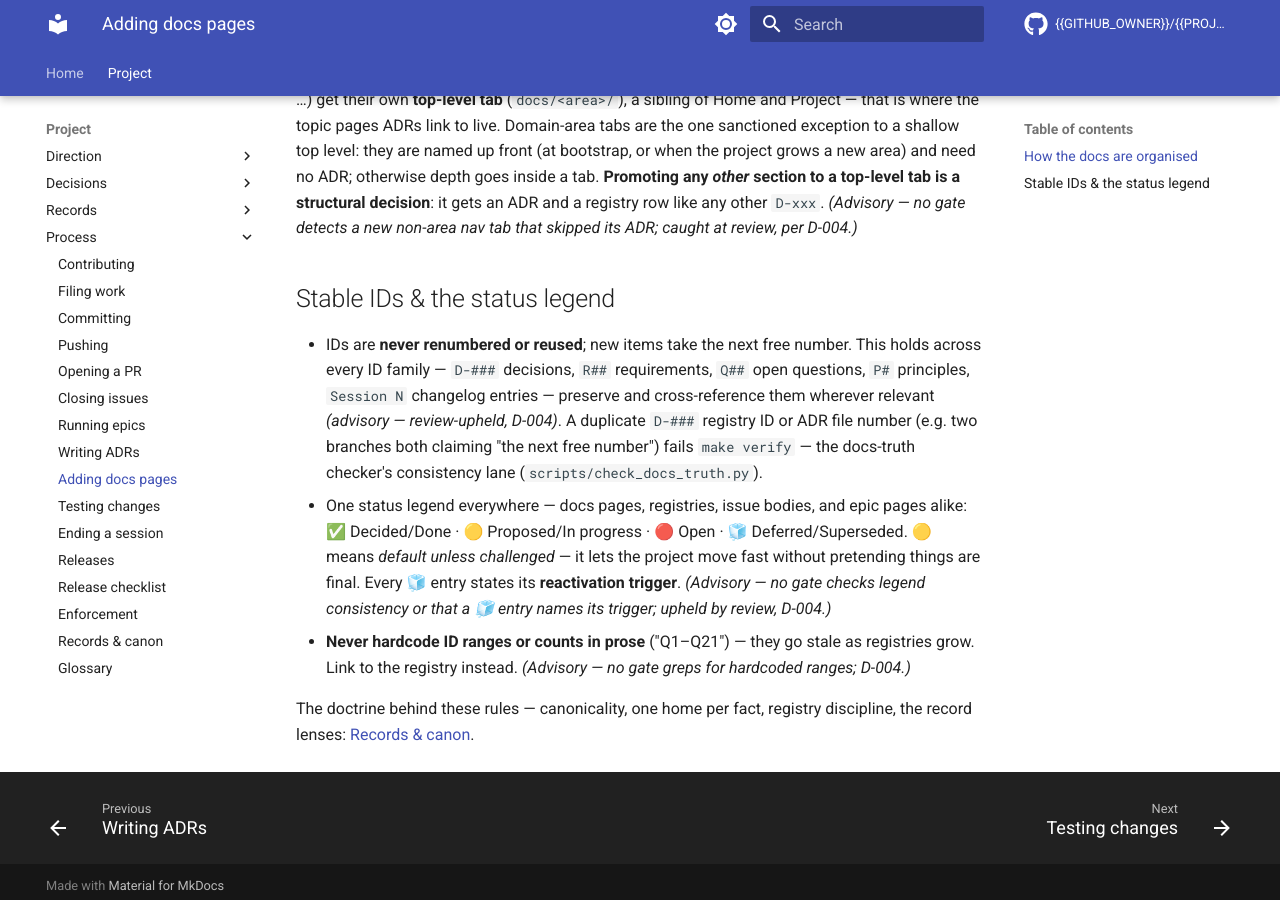
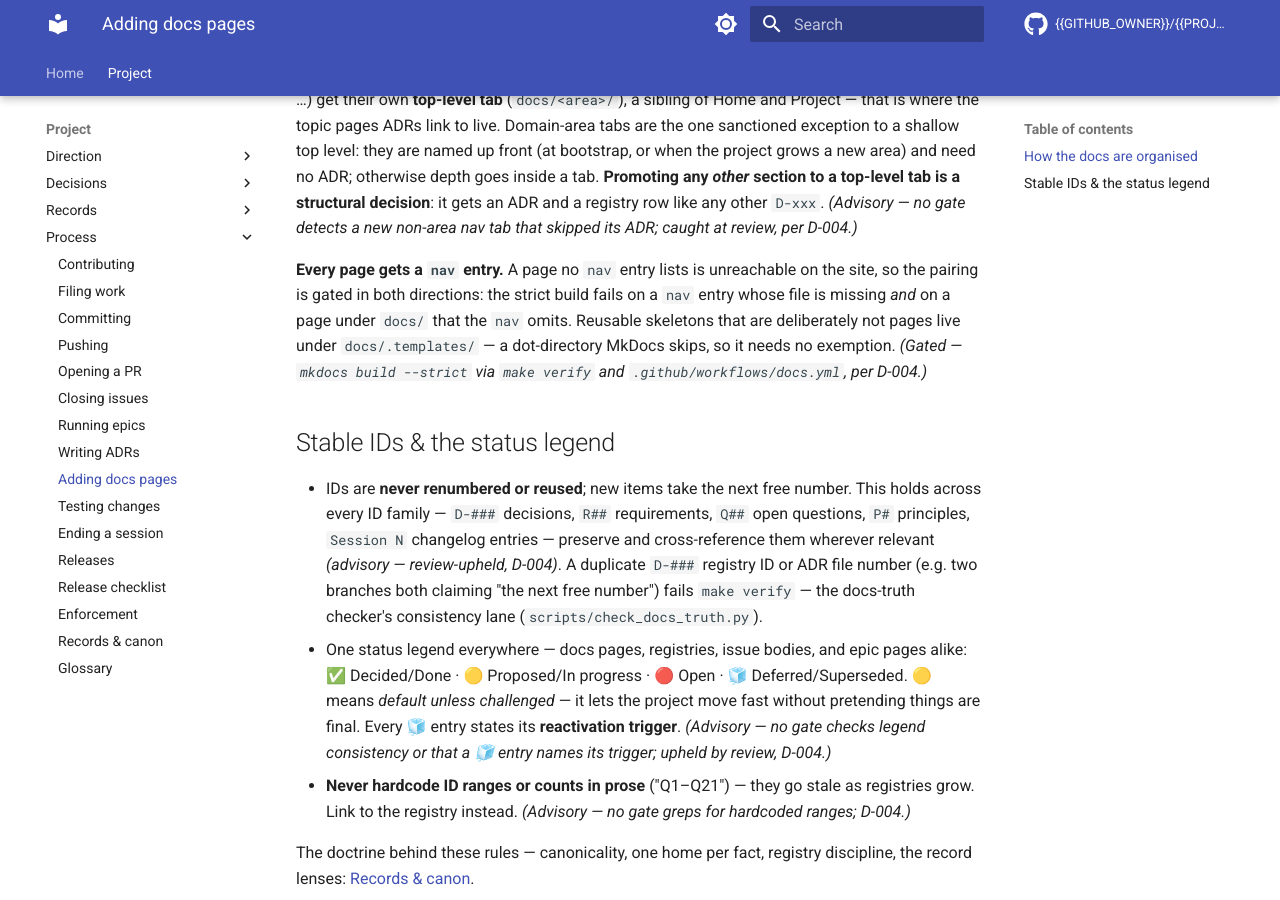
Before and after one commit to SharkyBamboozle/CLAUDE_blueprint, an MkDocs documentation site: the page built from docs/process/adding-docs-pages.md, in a window 1280 px wide and 900 px high, scrolled down 529 px. Built offline with MkDocs 1.6.1 and Material for MkDocs 9.7.7, drawn with Linux system fonts in a browser that asks for light colours; comment, search, counter and statistics services are not loaded.

Commit message:
Gate orphan docs pages in the strict build (validation.nav.omitted_files)
BOOTSTRAP step 2.3 promises that both directions of the nav<->file pairing
fail the step-5 strict build, but only one did. A page under docs/ that no
nav entry lists produced an INFO line and the build exited 0, so pages
unreachable from the nav could ship silently — in a docs system whose whole
premise is that the site is the canonical, navigable source of truth.

Cause: mkdocs.yml carried no validation: key, so MkDocs' default
validation.nav.omitted_files: info applied, and --strict only fails on
WARNING and above.

Fix: raise omitted_files to warn, with the rationale comment the config
convention asks for. Verified on the real tree, not just a fixture: with an
orphan page added, `mkdocs build --strict` went from exit 0 (INFO) to exit 1
("Aborted with 1 warnings in strict mode!"); with no orphan it stays exit 0,
so make verify is green. The shipped docs/.templates/ skeletons need no
exemption — MkDocs excludes dot-directories before this check.

The guarantee still holds in the safe direction: the strict build now fails
in strictly more cases, never fewer, and no shipped page is nav-orphaned.

Two statements this change would otherwise falsify move with it:
check_docs_truth.py's ADR nav-presence comment justified itself with "the
file-without-nav direction is ours" (no longer true; reworded to name what
the check is still for, no behaviour change), and adding-docs-pages.md
already claimed the strict build gates "nav drift" — now fully true, so the
rule it implies is stated there with its enforcer named, per D-004.

```diff
--- a/docs/process/adding-docs-pages.md
+++ b/docs/process/adding-docs-pages.md
@@ -28,6 +28,14 @@ is a structural decision**: it gets an ADR and a registry row like any other
 `D-xxx`. *(Advisory — no gate detects a new non-area nav tab that skipped its
 ADR; caught at review, per D-004.)*
 
+**Every page gets a `nav` entry.** A page no `nav` entry lists is unreachable
+on the site, so the pairing is gated in both directions: the strict build
+fails on a `nav` entry whose file is missing *and* on a page under `docs/`
+that the `nav` omits. Reusable skeletons that are deliberately not pages live
+under `docs/.templates/` — a dot-directory MkDocs skips, so it needs no
+exemption. *(Gated — `mkdocs build --strict` via `make verify` and
+`.github/workflows/docs.yml`, per D-004.)*
+
 ## Stable IDs & the status legend
 
 - IDs are **never renumbered or reused**; new items take the next free number.
--- a/mkdocs.yml
+++ b/mkdocs.yml
@@ -85,6 +85,18 @@ extra:
     open: Open
     deferred: Deferred
 
+# A page under docs/ that no nav entry lists is unreachable on the site,
+# which breaks the docs-are-canonical promise (D-001). MkDocs reports that
+# at INFO by default, so the strict build lets it through; raising it to
+# warn is what makes `mkdocs build --strict` (make verify, docs.yml) the
+# enforcer of BOTH directions of the nav<->file pairing instead of only nav
+# entries pointing at files that do not exist (D-004 — a convention names
+# its gate). Dot-directories (docs/.templates/) are excluded by MkDocs
+# before this check, so the shipped skeletons need no exemption.
+validation:
+  nav:
+    omitted_files: warn
+
 # The nav mirrors the directory layout under docs/ (one section = one
 # directory). Project holds the project-meta sections (Direction, Decisions,
 # Records, Process); each domain area (architecture, design, ...) is its own
```
Also changed, not shown: 1 other file.
